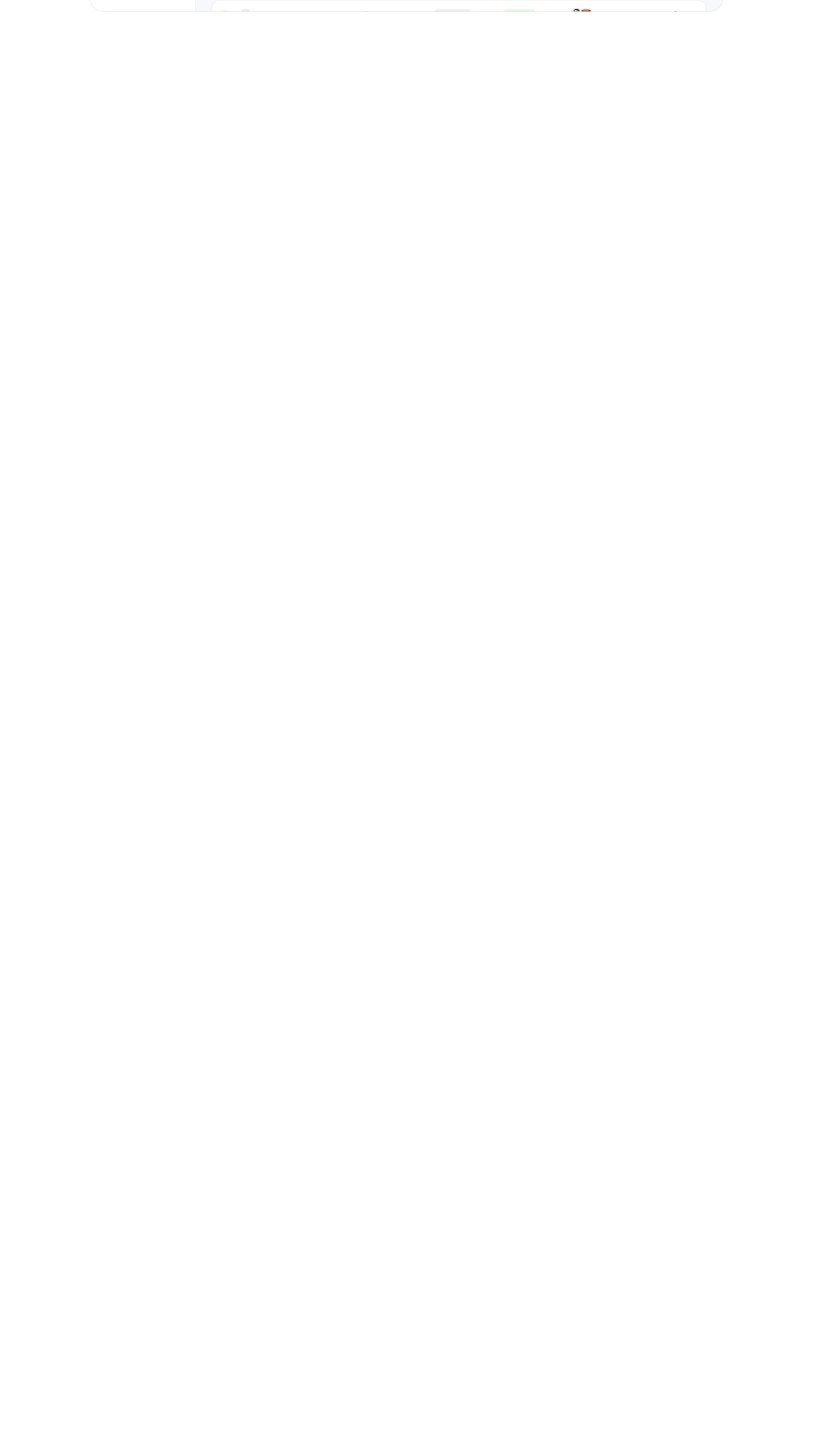
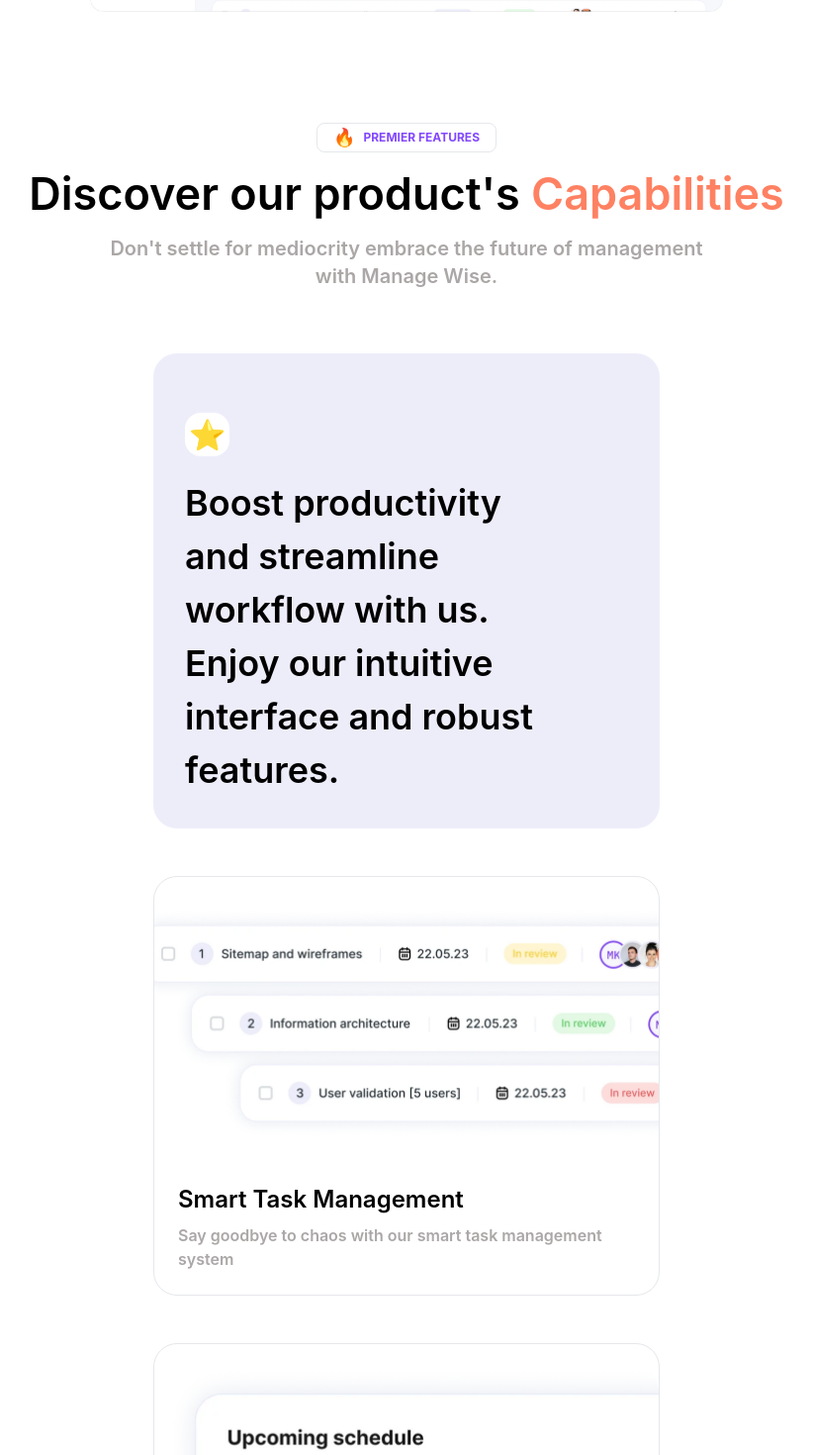
Before and after one commit to r1tikpatil/hirequotient-assignment, a React (Create React App) app: page / in a window 1280 px wide. Shown: the part 980-2450 px from the top of the page at 99% size, without its empty margins (229-1051 px from the left). Before the commit the page ends 1008 px from the top, so only its background shows below. Built offline with nearby package versions, Linux system fonts and the light colour scheme.

Commit message:
created feature card

```diff
--- a/src/App.js
+++ b/src/App.js
@@ -2,12 +2,14 @@ import React from "react";
 
 import Navbar from "./components/navBar/navBar.component";
 import DashBoard from "./components/dashboard/dashboard.componet";
+import Features from "./components/features/features.components";
 
 const App = () => {
   return (
     <div>
       <Navbar />
       <DashBoard />
+      <Features />
     </div>
   );
 };
--- /dev/null
+++ b/src/common/featureCard.jsx
@@ -0,0 +1,16 @@
+const FeatureCard = ({ image, heading, title }) => {
+  return (
+    <div className="h-1/2 w-2/5 rounded-3xl mt-12 border py-6">
+      <div className=" mt-[-15px]">
+        <img src={image} alt="img" className="h-full w-full" />
+      </div>
+
+      <div className="mt-6 w-full px-6">
+        <p className="text-2xl font-semibold">{heading}</p>
+        <p className="text-md mt-2 font-semibold text-[#aba7a6]">{title}</p>
+      </div>
+    </div>
+  );
+};
+
+export default FeatureCard;
--- /dev/null
+++ b/src/components/features/features.components.jsx
@@ -0,0 +1,78 @@
+import React from "react";
+
+import FeatureCard from "../../common/featureCard";
+
+import Image2 from "../../assets/images/img2.png";
+import Image3 from "../../assets/images/img3.png";
+import Image4 from "../../assets/images/img4.png";
+import Image5 from "../../assets/images/img5.png";
+
+const Features = () => {
+  const data = [
+    {
+      key: 1,
+      img: Image2,
+      heading: "Smart Task Management",
+      title: "Say goodbye to chaos with our smart task management system",
+    },
+    {
+      key: 1,
+      img: Image3,
+      heading: "Flexible Scheduling",
+      title: "Stay productive with our flexible scheduling system",
+    },
+    {
+      key: 1,
+      img: Image4,
+      heading: "Easy Communication",
+      title: "Collaborate seamlessly with your team in real-time",
+    },
+    {
+      key: 1,
+      img: Image5,
+      heading: "Analytics",
+      title: "Gain valuable insights with our advanced analytics feature",
+    },
+  ];
+
+  return (
+    <div className="pt-24 flex flex-col items-center bg-white w-screen pb-16">
+      <p className="text-[#8247ff] text-[12px] border rounded-lg flex justify-center items-center align-center px-4 font-bold  align-center bg-white">
+        <span className="mr-2 text-lg">🔥</span> PREMIER FEATURES
+      </p>
+
+      <div className="flex mt-2 flex-col items-center">
+        <p className="text-[45px] font-semibold">
+          Discover our product's{" "}
+          <span className="text-[#fe8162]">Capabilities</span>
+        </p>
+      </div>
+
+      <div className="flex text-[#aba7a6]  text-xl mt-2 font-semibold flex-col items-center">
+        <p>Don't settle for mediocrity embrace the future of management</p>
+        <p>with Manage Wise.</p>
+      </div>
+
+      <div className="bg-[#ededfa] rounded-3xl h-1/2 w-2/5 p-8 pt-16 mt-16">
+        <span className=" rounded-2xl text-3xl p-1 bg-white">⭐️</span>
+
+        <div className="w-[85%] mt-6">
+          <p className="text-4xl font-semibold leading-normal">
+            Boost productivity and streamline workflow with us. Enjoy our
+            intuitive interface and robust features.
+          </p>
+        </div>
+      </div>
+
+      {data.map((item) => (
+        <FeatureCard
+          image={item.img}
+          heading={item.heading}
+          title={item.title}
+        />
+      ))}
+    </div>
+  );
+};
+
+export default Features;
```
